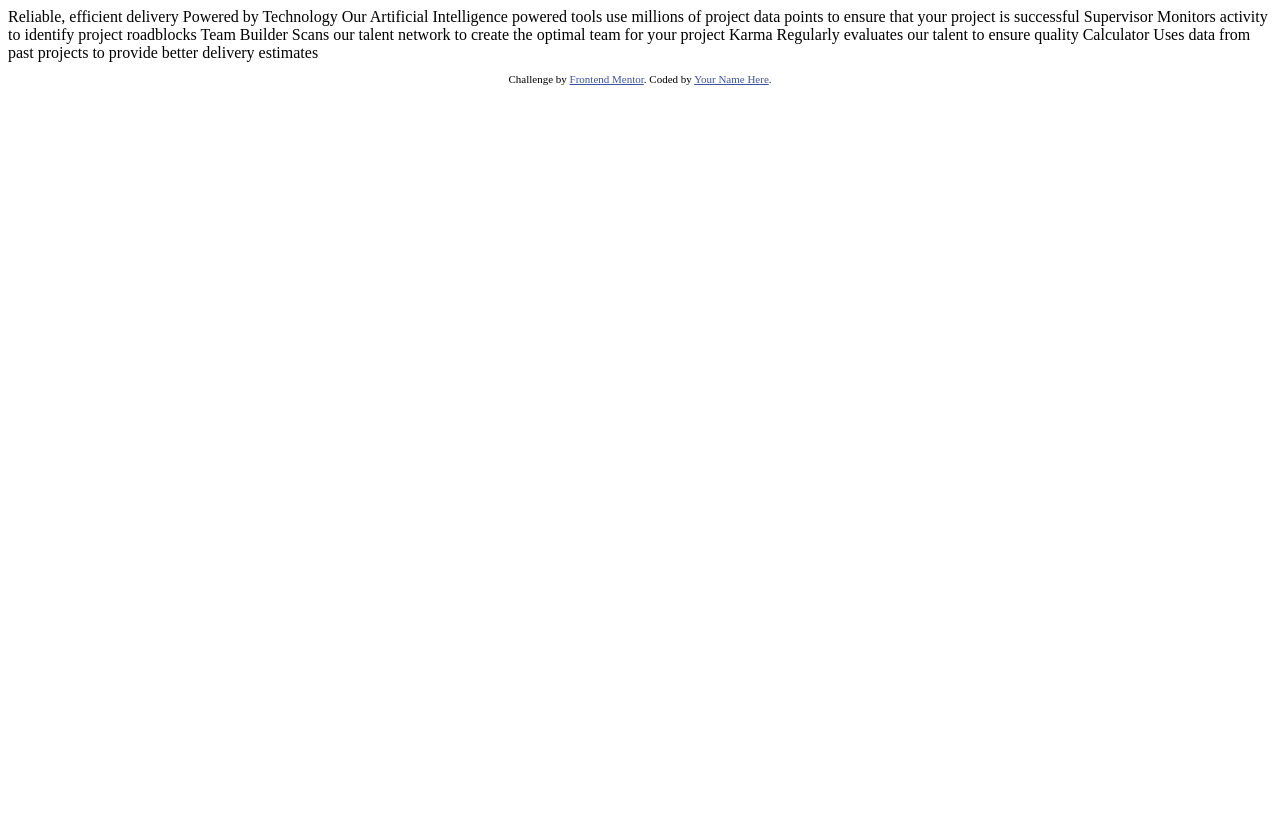
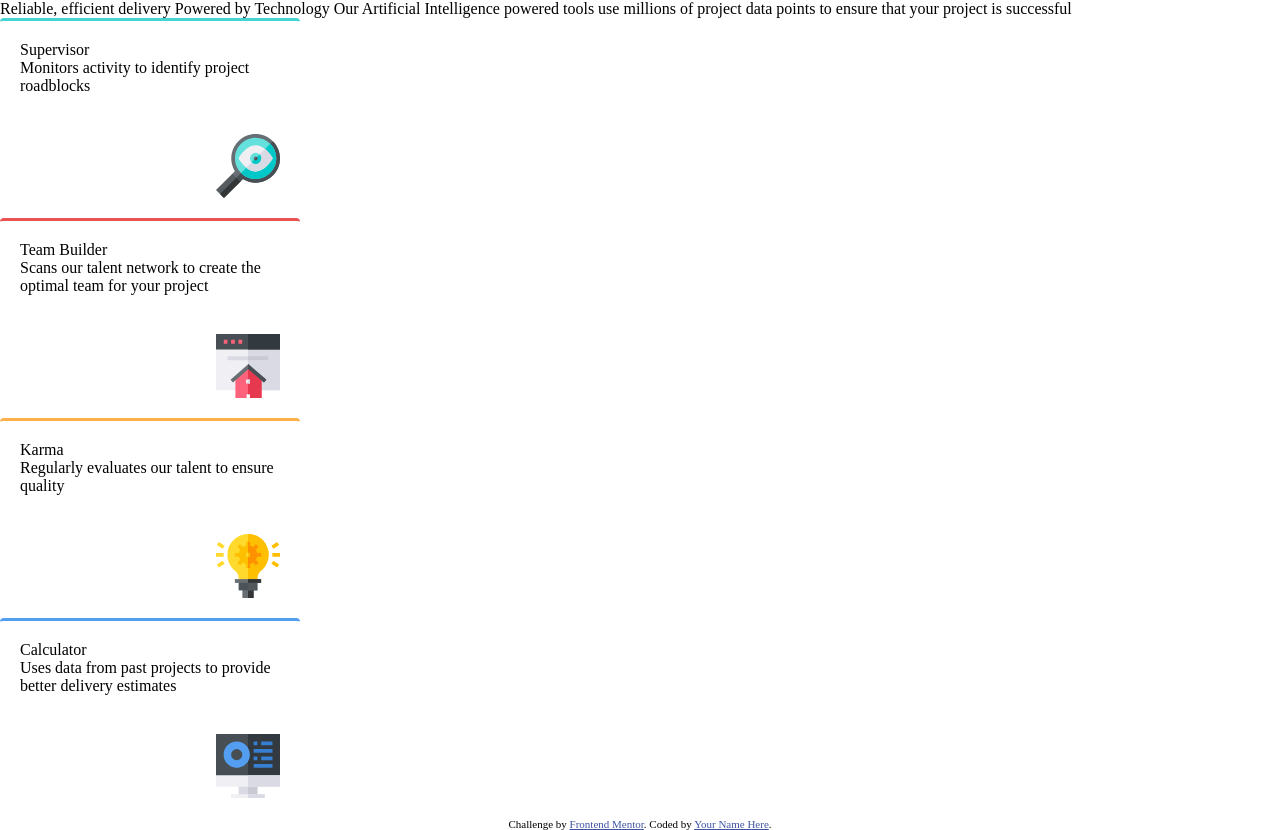
Before and after one commit to mipsmonsta/four-card-feature-section, a plain HTML site: page index.html in a window 1280 px wide. Before the commit the page ends 800 px from the top, so only its background shows below. Drawn offline with Linux system fonts and the light colour scheme.

Commit message:
Added top border with colors

```diff
--- a/index.html
+++ b/index.html
@@ -9,30 +9,43 @@
   <title>Frontend Mentor | Four card feature section</title>
 
   <!-- Feel free to remove these styles or customise in your own stylesheet 👍 -->
-  <style>
-    .attribution { font-size: 11px; text-align: center; }
-    .attribution a { color: hsl(228, 45%, 44%); }
-  </style>
+  <link rel="stylesheet" href="style.css">
+
 </head>
 <body>
-
   Reliable, efficient delivery
   Powered by Technology
 
   Our Artificial Intelligence powered tools use millions of project data points
   to ensure that your project is successful
+  <div class="card top--cyan">
+    <p class="role">Supervisor</p>
+    <p class="desc">Monitors activity to identify project roadblocks</p>
+    <img src="./images/icon-supervisor.svg" alt="Supervisor">
+  </div>
 
-  Supervisor
-  Monitors activity to identify project roadblocks
+   <div class="card top--red">
+    <p class="role">Team Builder</p>
+    <p class="desc">Scans our talent network to create the optimal team for your project</p>
+    <img src="./images/icon-team-builder.svg" alt="Builder">
+  </div>
 
-  Team Builder
-  Scans our talent network to create the optimal team for your project
+   <div class="card top--orange">
+    <p class="role">Karma</p>
+    <p class="desc">Regularly evaluates our talent to ensure quality</p>
+    <img src="./images/icon-karma.svg" alt="Karma">
+  </div>
 
-  Karma
-  Regularly evaluates our talent to ensure quality
+   <div class="card top--blue">
+    <p class="role">Calculator</p>
+    <p class="desc">Uses data from past projects to provide better delivery estimates</p>
+    <img src="./images/icon-calculator.svg" alt="Calculator">
+  </div>
 
-  Calculator
-  Uses data from past projects to provide better delivery estimates
+
+
+
+
 
 
   <footer>
--- /dev/null
+++ b/style.css
@@ -0,0 +1,55 @@
+:root {
+
+--red: hsl(0, 78%, 62%);
+--cyan:hsl( 180, 62%, 55%);
+--orange: hsl(34, 97%, 64%);
+--blue: hsl(212, 86%, 64%);
+}
+
+* {
+    margin: 0;
+    padding: 0;
+    box-sizing: border-box;
+}
+
+.card {
+    width: 300px;
+    height: 200px;
+    position: relative;
+    padding: 20px;
+    border-radius: 4px;
+}
+
+.card > img {
+    width: 64px;
+    height: auto;
+    position: absolute;
+    bottom: 20px;
+    right: 20px;
+}
+
+.card.top--cyan {
+    border-top: 3px solid var(--cyan);
+}
+
+.card.top--blue {
+    border-top: 3px solid var(--blue);
+}
+
+.card.top--red{
+    border-top: 3px solid var(--red);
+}
+
+.card.top--orange {
+    border-top: 3px solid var(--orange);
+}
+
+
+
+.attribution {
+  font-size: 11px;
+  text-align: center;
+}
+.attribution a {
+  color: hsl(228, 45%, 44%);
+}
```
Also changed, not shown: 1 other file.
